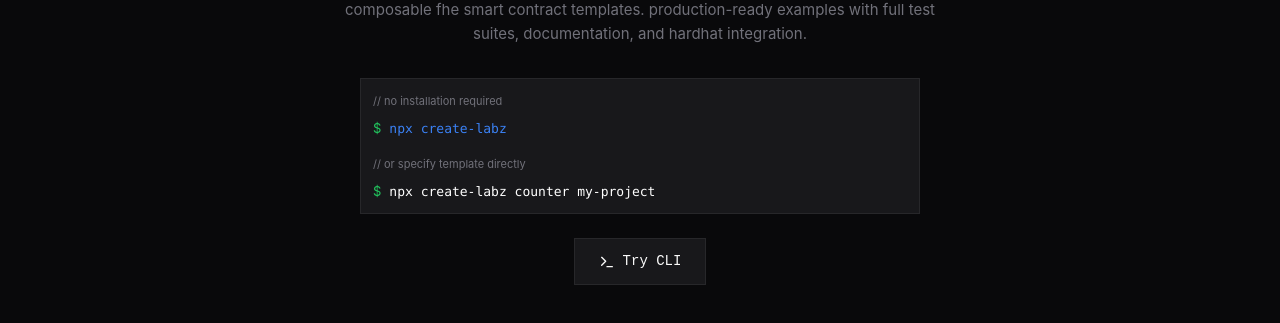
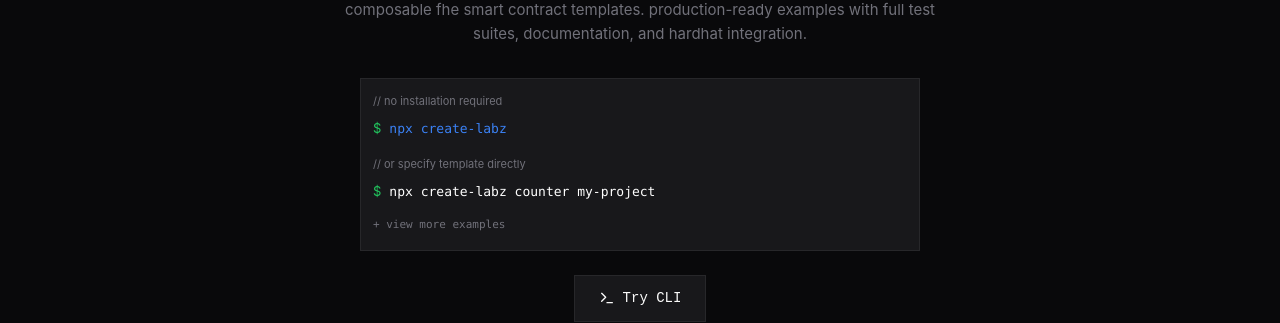
Before and after one commit to Farukest/Lab-Z, a Next.js app in the folder packages/web/: page / in a window 1280 px wide. Shown: the part 179-502 px from the top of the page. Built offline with nearby package versions, Linux system fonts and the light colour scheme; no server answers.

Commit message:
add npx command support to web cli and view more examples toggle

```diff
--- a/packages/web/src/app/page.tsx
+++ b/packages/web/src/app/page.tsx
@@ -23,6 +23,7 @@ export default function HomePage() {
   const [cliOpen, setCliOpen] = useState(false);
   const [currentPage, setCurrentPage] = useState(1);
   const [pinnedIds, setPinnedIds] = useState<Set<string>>(new Set());
+  const [showMoreExamples, setShowMoreExamples] = useState(false);
 
   // Load pinned templates from localStorage
   useEffect(() => {
@@ -203,6 +204,45 @@ export default function HomePage() {
               <span style={{ color: 'var(--success)' }}>$</span>
               <code>npx create-labz counter my-project</code>
             </div>
+
+            {/* More Examples - Collapsible */}
+            {showMoreExamples && (
+              <div style={{ marginTop: '16px', paddingTop: '16px', borderTop: '1px solid var(--border)' }}>
+                <div style={{ marginBottom: '8px' }}>
+                  <span style={{ color: 'var(--fg-muted)', fontSize: '11px' }}>// quick start with standalone templates</span>
+                </div>
+                <div style={{ display: 'flex', alignItems: 'center', gap: '8px', marginBottom: '16px' }}>
+                  <span style={{ color: 'var(--success)' }}>$</span>
+                  <code>labz create prediction-market my-market</code>
+                </div>
+                <div style={{ marginBottom: '8px' }}>
+                  <span style={{ color: 'var(--fg-muted)', fontSize: '11px' }}>// or compose custom contracts with modules</span>
+                </div>
+                <div style={{ display: 'flex', alignItems: 'center', gap: '8px' }}>
+                  <span style={{ color: 'var(--success)' }}>$</span>
+                  <code>labz build auction my-auction --with acl/auction-sharing</code>
+                </div>
+              </div>
+            )}
+
+            {/* View More Toggle */}
+            <button
+              onClick={() => setShowMoreExamples(!showMoreExamples)}
+              style={{
+                marginTop: '12px',
+                padding: '4px 0',
+                background: 'transparent',
+                border: 'none',
+                color: 'var(--fg-muted)',
+                fontSize: '11px',
+                cursor: 'pointer',
+                display: 'flex',
+                alignItems: 'center',
+                gap: '4px'
+              }}
+            >
+              {showMoreExamples ? '- hide examples' : '+ view more examples'}
+            </button>
           </div>
 
           {/* CLI Launcher Button */}
--- a/packages/web/src/components/interactive-cli.tsx
+++ b/packages/web/src/components/interactive-cli.tsx
@@ -206,11 +206,21 @@ export function InteractiveCLI({ isOpen, onClose, initialCommand = "" }: Interac
   const runCommand = async () => {
     if (!input.trim() || isRunning) return;
 
-    const cmd = input.trim();
+    let cmd = input.trim();
     setHistory(prev => [...prev, cmd]);
     setHistoryIndex(-1);
     addLog(`user@labz:~$ ${cmd}`, "input");
     setInput("");
+
+    // Convert npx commands to labz commands
+    // npx create-labz <template> [name] -> labz create <template> [name]
+    // npx labz <command> -> labz <command>
+    if (cmd.startsWith("npx create-labz")) {
+      const args = cmd.replace("npx create-labz", "").trim();
+      cmd = args ? `labz create ${args}` : "labz create";
+    } else if (cmd.startsWith("npx labz")) {
+      cmd = cmd.replace("npx labz", "labz");
+    }
 
     const parsed = parseCommand(cmd);
 
```
